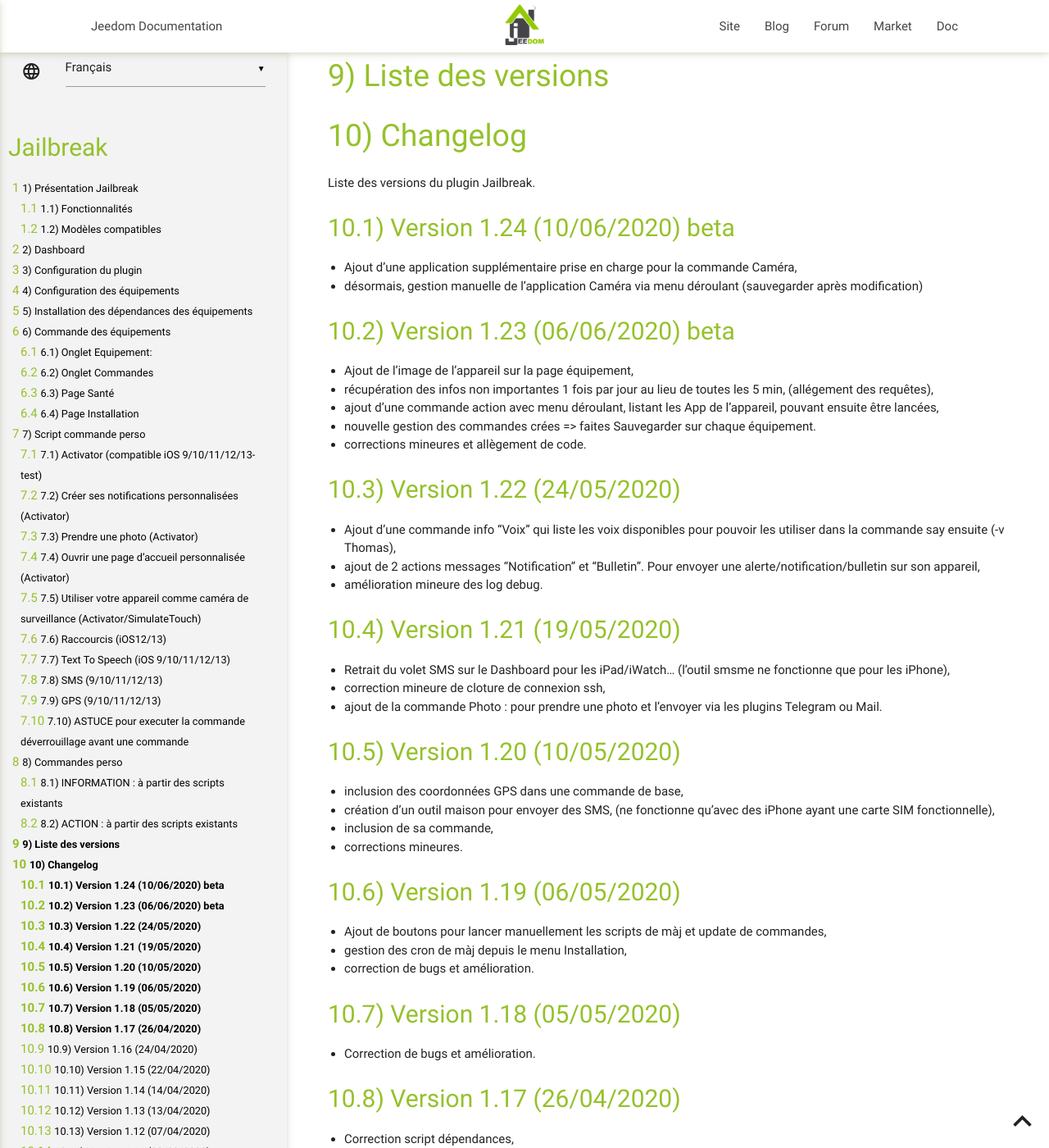
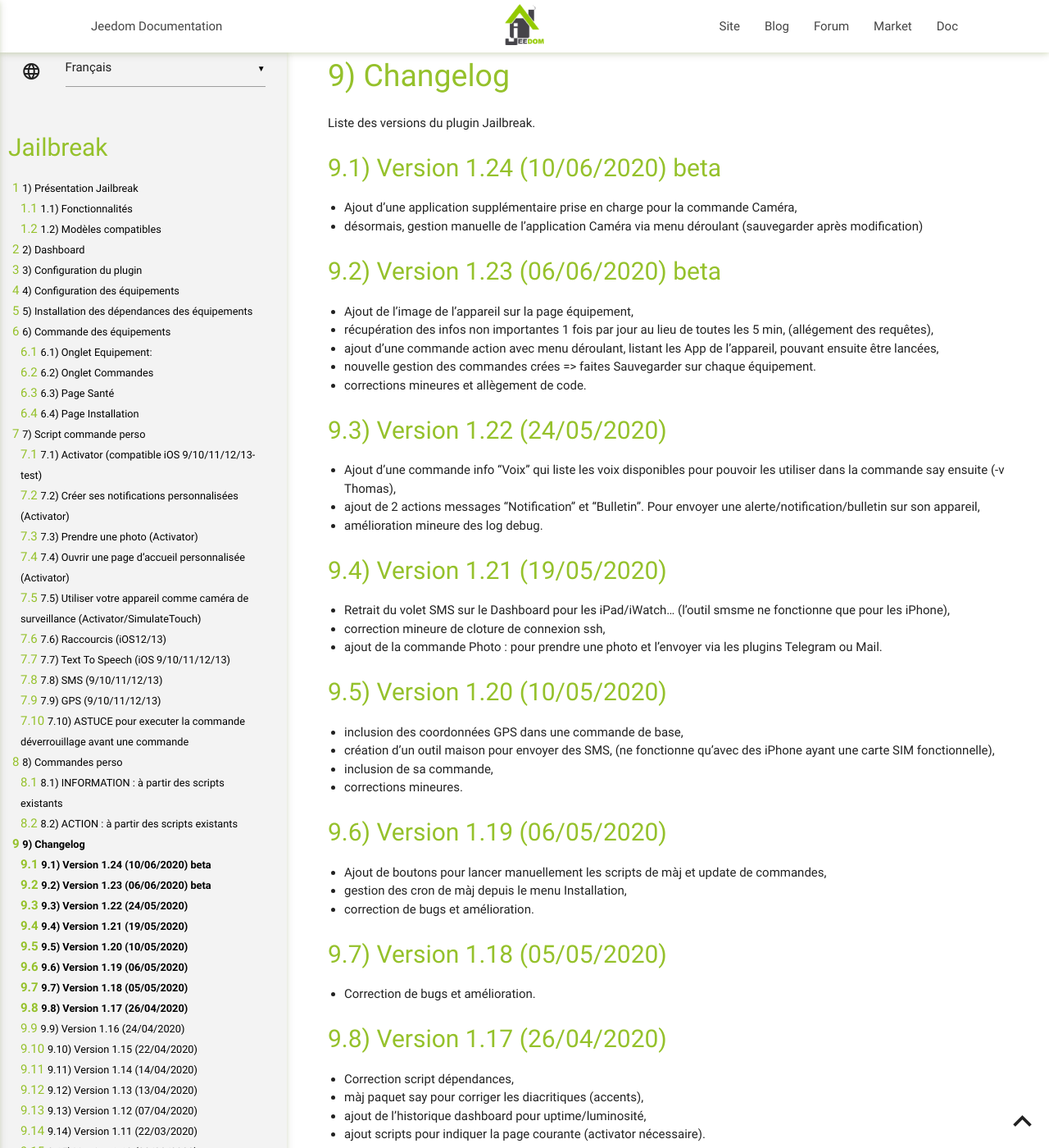
Before and after one commit to Flobul/Jailbreak, a Jekyll site: the page built from docs/fr_FR/index.md, in a window 1280 px wide and 1400 px high, scrolled down 9123 px. Shown: the whole window at 82% size. Built offline with Jekyll 4.4.1, drawn with Linux system fonts in a browser that asks for light colours; our own code applies the rules of GitHub Pages for plain Markdown files; some of the changed text lies outside the part shown.

Commit message:
Update index.md

```diff
--- a/docs/fr_FR/index.md
+++ b/docs/fr_FR/index.md
@@ -220,7 +220,4 @@
 
 {% include_relative perso.md %}
 
-Liste des versions
-==================
-
 {% include_relative changelog.md %}
```
